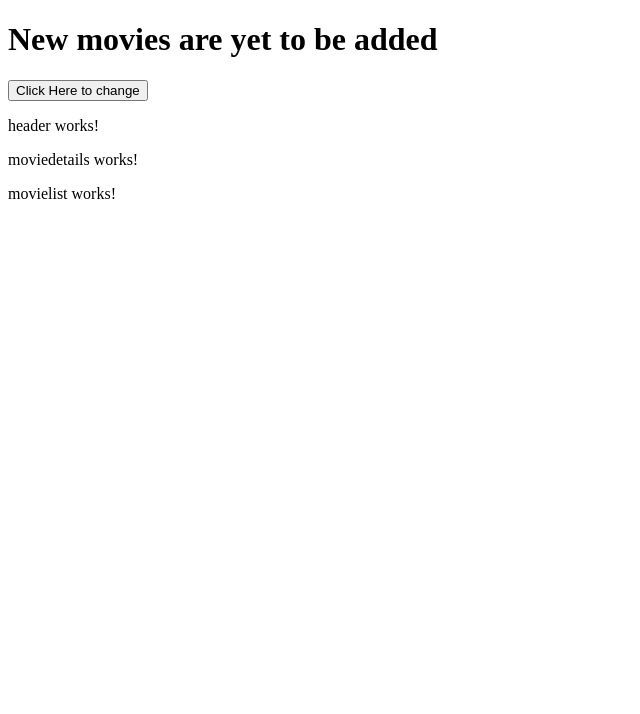
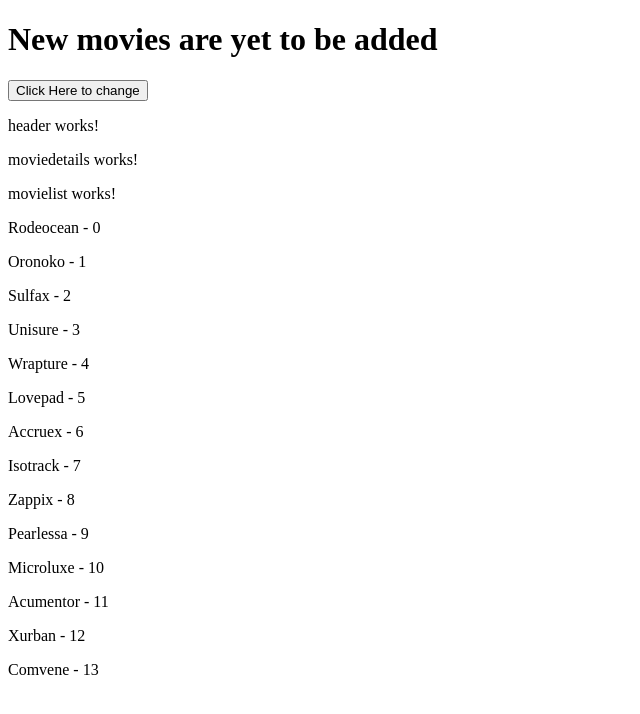
Before and after one commit to zirajmohammed/AngularCourse, an Angular app: page / in a window 1280 px wide. Shown: the top 714 px of the page, without its empty margins (0-640 px from the left). Built offline with nearby package versions, Linux system fonts and the light colour scheme.

Commit message:
ngFor-A003-1

```diff
--- a/src/app/movielist/movielist.component.html
+++ b/src/app/movielist/movielist.component.html
@@ -1,3 +1,6 @@
 <p>
   movielist works!
 </p>
+<p *ngFor="let r of movies;let i = index">
+  {{r.movietitle}} - {{i}}
+</p>
--- a/src/app/movielist/movielist.component.ts
+++ b/src/app/movielist/movielist.component.ts
@@ -7,6 +7,107 @@ import { Component, OnInit } from '@angular/core';
 })
 export class MovielistComponent implements OnInit {
 
+  movies = [
+    {
+      "_id": "5c60d2dfd4c2dc72259087ec",
+      "movietitle": "Rodeocean",
+      "genre": "Fantasy",
+      "rating": 5,
+      "desc": "velit in sunt occaecat exercitation qui amet ex elit labore excepteur occaecat veniam nisi irure Lorem minim excepteur irure aliquip"
+    },
+    {
+      "_id": "5c60d2df54548a881818d257",
+      "movietitle": "Oronoko",
+      "genre": "Fantasy",
+      "rating": 8,
+      "desc": "esse ullamco cupidatat cillum cillum nostrud esse qui sit fugiat consectetur exercitation amet ut ad irure commodo fugiat cupidatat nostrud"
+    },
+    {
+      "_id": "5c60d2dfe6acbcab33806898",
+      "movietitle": "Sulfax",
+      "genre": "Sci-Fi",
+      "rating": 8,
+      "desc": "aliqua tempor qui tempor non consectetur nostrud velit veniam Lorem proident esse excepteur consequat labore sint do fugiat velit officia"
+    },
+    {
+      "_id": "5c60d2dfd07ea5a84456b2c3",
+      "movietitle": "Unisure",
+      "genre": "Fantasy",
+      "rating": 9,
+      "desc": "labore sunt veniam quis quis sint do ipsum elit reprehenderit pariatur ut ullamco et velit excepteur ex nulla aliquip nulla"
+    },
+    {
+      "_id": "5c60d2dfcc81cf7bb6f12146",
+      "movietitle": "Wrapture",
+      "genre": "Fantasy",
+      "rating": 8,
+      "desc": "voluptate sint ipsum officia nulla id pariatur nostrud incididunt nisi deserunt incididunt mollit duis do proident nostrud proident excepteur excepteur"
+    },
+    {
+      "_id": "5c60d2df76a40ca620577a12",
+      "movietitle": "Lovepad",
+      "genre": "Fantasy",
+      "rating": 5,
+      "desc": "culpa irure aliqua id dolore duis aute minim ipsum ullamco occaecat tempor consequat non cupidatat tempor sit magna mollit eiusmod"
+    },
+    {
+      "_id": "5c60d2dfc2fc46cce36625bf",
+      "movietitle": "Accruex",
+      "genre": "Fantasy",
+      "rating": 4,
+      "desc": "mollit commodo veniam irure sit laboris cillum veniam esse quis tempor aute quis amet anim ipsum ut cupidatat sit cupidatat"
+    },
+    {
+      "_id": "5c60d2dfe198c57180870a74",
+      "movietitle": "Isotrack",
+      "genre": "Romance",
+      "rating": 9,
+      "desc": "magna culpa minim do laboris est enim veniam tempor nisi mollit ad cillum ullamco dolore fugiat ad magna fugiat exercitation"
+    },
+    {
+      "_id": "5c60d2df4d6a79f6a24a32e0",
+      "movietitle": "Zappix",
+      "genre": "Sci-Fi",
+      "rating": 4,
+      "desc": "culpa anim consectetur ex anim quis incididunt esse adipisicing sit commodo reprehenderit anim elit eiusmod sit eiusmod veniam sint qui"
+    },
+    {
+      "_id": "5c60d2df16f3f2e7c43cedb5",
+      "movietitle": "Pearlessa",
+      "genre": "Animation",
+      "rating": 5,
+      "desc": "qui incididunt anim velit do pariatur qui tempor elit in adipisicing non nisi labore adipisicing occaecat reprehenderit commodo ea ut"
+    },
+    {
+      "_id": "5c60d2dff4ed47a2b0d9c211",
+      "movietitle": "Microluxe",
+      "genre": "Sci-Fi",
+      "rating": 5,
+      "desc": "fugiat cillum irure eiusmod qui incididunt cillum consequat reprehenderit fugiat magna mollit sunt officia laborum irure id esse tempor laboris"
+    },
+    {
+      "_id": "5c60d2dfe00262b2bb0c10aa",
+      "movietitle": "Acumentor",
+      "genre": "Animation",
+      "rating": 6,
+      "desc": "qui ut dolore excepteur ipsum minim irure pariatur veniam laboris commodo qui duis velit qui commodo labore proident nulla tempor"
+    },
+    {
+      "_id": "5c60d2dfcfc65304de022540",
+      "movietitle": "Xurban",
+      "genre": "Fantasy",
+      "rating": 9,
+      "desc": "velit eiusmod fugiat irure fugiat est et do deserunt qui ullamco ullamco magna sint duis laborum ad deserunt commodo enim"
+    },
+    {
+      "_id": "5c60d2dfe6bb853d5edeac11",
+      "movietitle": "Comvene",
+      "genre": "Comedy",
+      "rating": 8,
+      "desc": "minim sint occaecat eiusmod eu nulla dolor quis exercitation reprehenderit deserunt do incididunt veniam quis ea commodo fugiat do cillum"
+    }
+  ];
+
   constructor() { }
 
   ngOnInit() {
```
Also changed, not shown: 1 other file (tests, documents, lock files or other folders).
